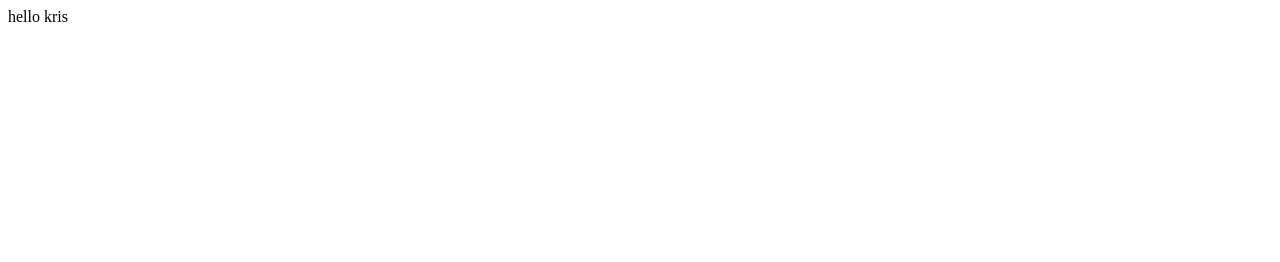
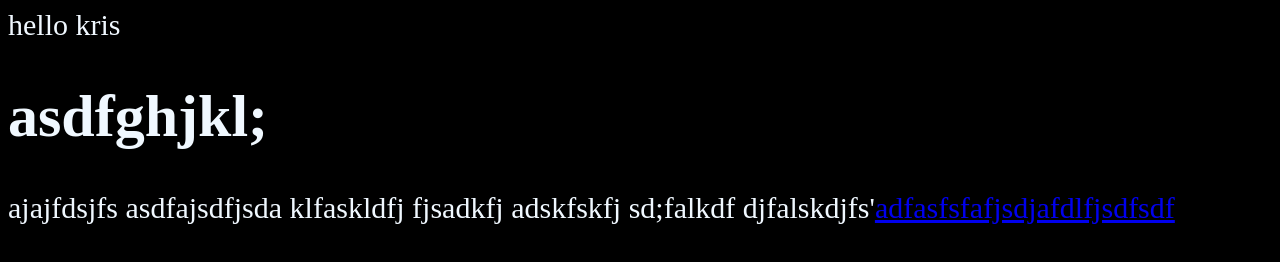
Before and after one commit to NichaKrisa/deploy-netlify-test, a plain HTML site: page index.html in a window 1280 px wide. Drawn offline with Linux system fonts and the light colour scheme.

Commit message:
Add styling

```diff
--- a/index.html
+++ b/index.html
@@ -5,10 +5,20 @@
     <meta http-equiv="X-UA-Compatible" content="IE=edge">
     <meta name="viewport" content="width=device-width, initial-scale=1.0">
     <title>Document</title>
+    <link rel="stylesheet" href="style.css">
 </head>
 <body>
 
     hello kris
 
+    <h1>asdfghjkl;</h1>
+    ajajfdsjfs
+    asdfajsdfjsda
+    klfaskldfj
+    fjsadkfj
+    adskfskfj
+    sd;falkdf
+    djfalskdjfs'<a href="a
+    fdasjflskdfdfafjslkfsdfj">adfasfsfafjsdjafdlfjsdfsdf</a>
 </body>
 </html>
--- a/style.css
+++ b/style.css
@@ -0,0 +1,6 @@
+body {
+    background: #000;
+    color: aliceblue;
+    font-size: 30px;
+    padding: 10;
+}
```
